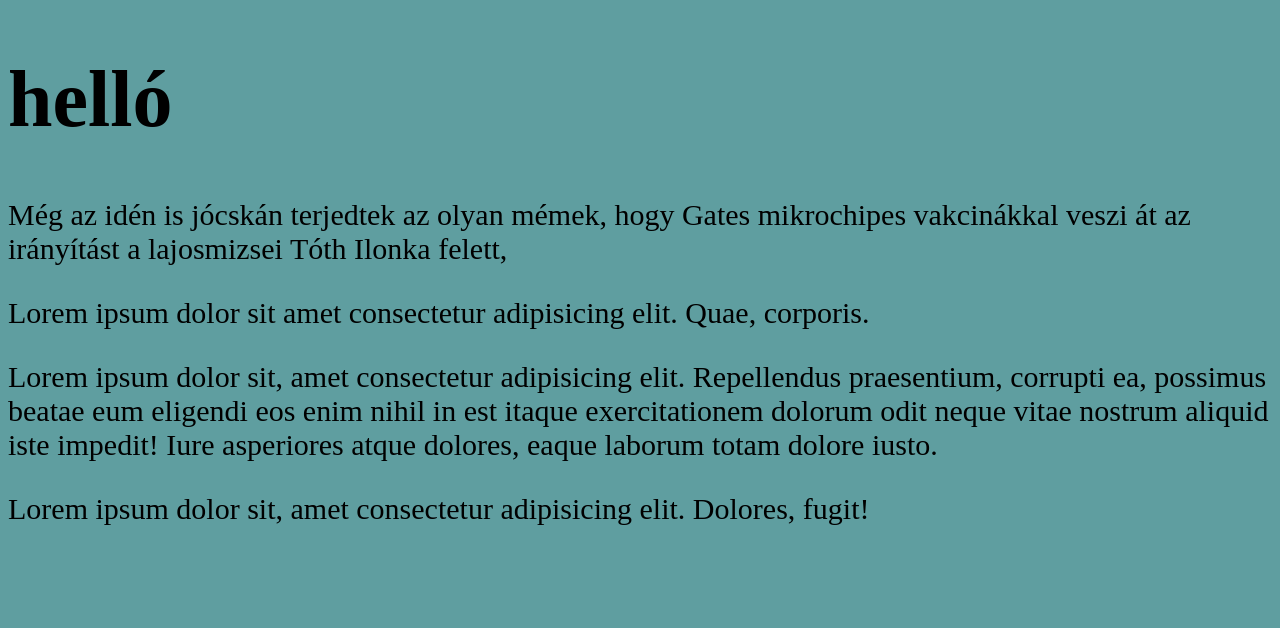
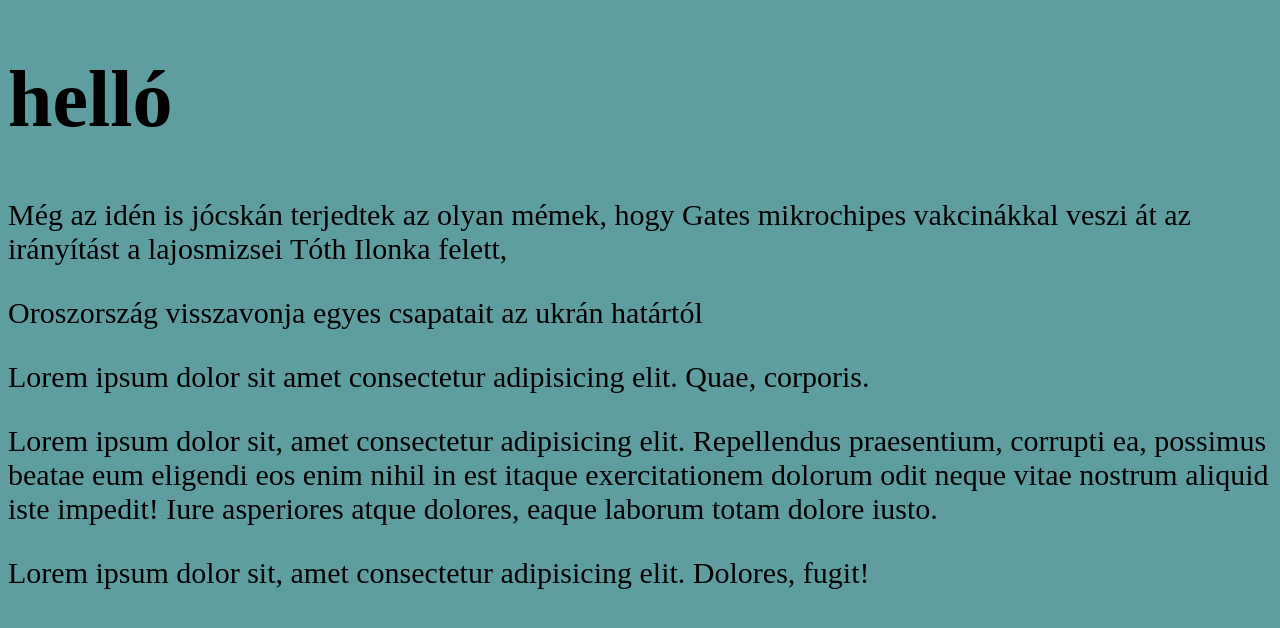
Before and after one commit to Ratelif/git_practice, a plain HTML site: page index.html in a window 1280 px wide. Drawn offline with Linux system fonts and the light colour scheme.

Commit message:
modify index.html

```diff
--- a/index.html
+++ b/index.html
@@ -13,6 +13,7 @@
     <h1>helló</h1>
     <p>Még az idén is jócskán terjedtek az olyan mémek, hogy Gates mikrochipes vakcinákkal veszi át az irányítást a
         lajosmizsei Tóth Ilonka felett,</p>
+    <p>Oroszország visszavonja egyes csapatait az ukrán határtól</p>
     <p>Lorem ipsum dolor sit amet consectetur adipisicing elit. Quae, corporis.</p>
     <p>Lorem ipsum dolor sit, amet consectetur adipisicing elit. Repellendus praesentium, corrupti ea, possimus beatae eum eligendi eos enim nihil in est itaque exercitationem dolorum odit neque vitae nostrum aliquid iste impedit! Iure asperiores atque dolores, eaque laborum totam dolore iusto.</p>
     <p>Lorem ipsum dolor sit, amet consectetur adipisicing elit. Dolores, fugit!</p>
```
